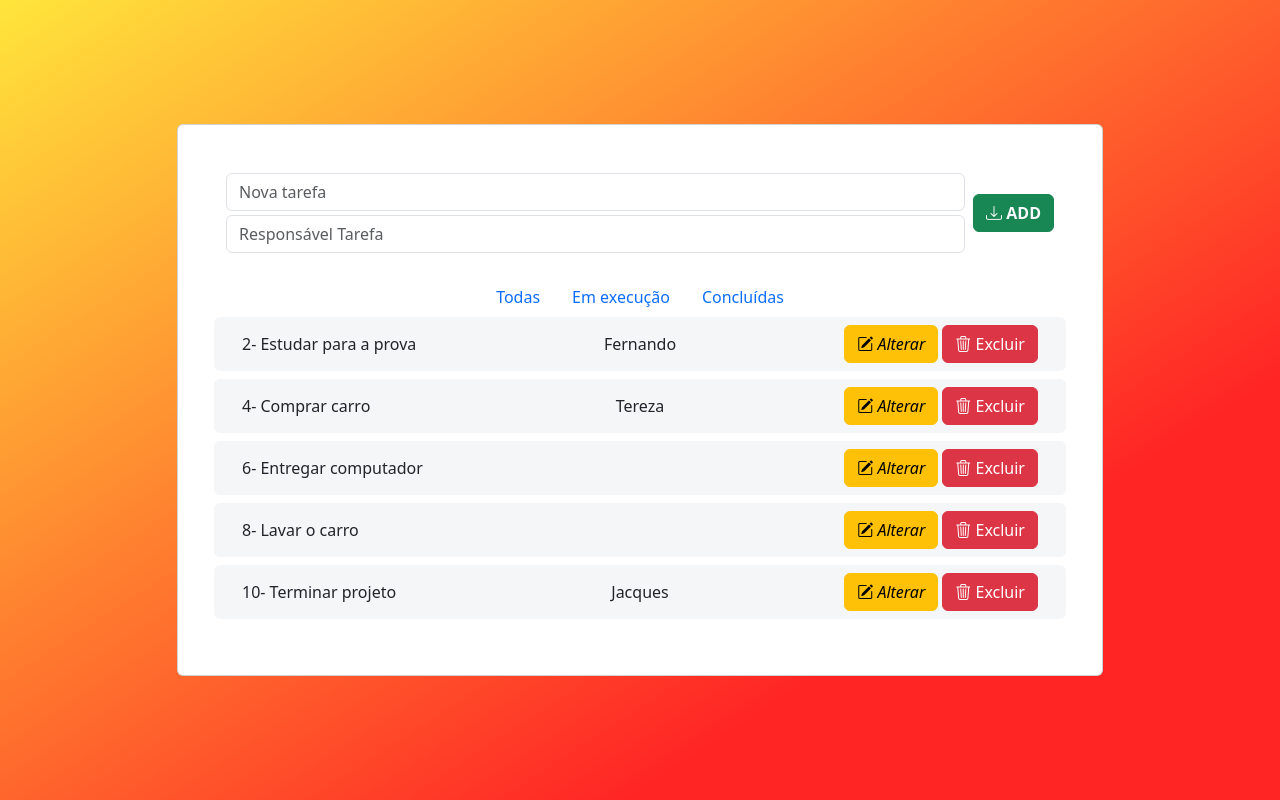
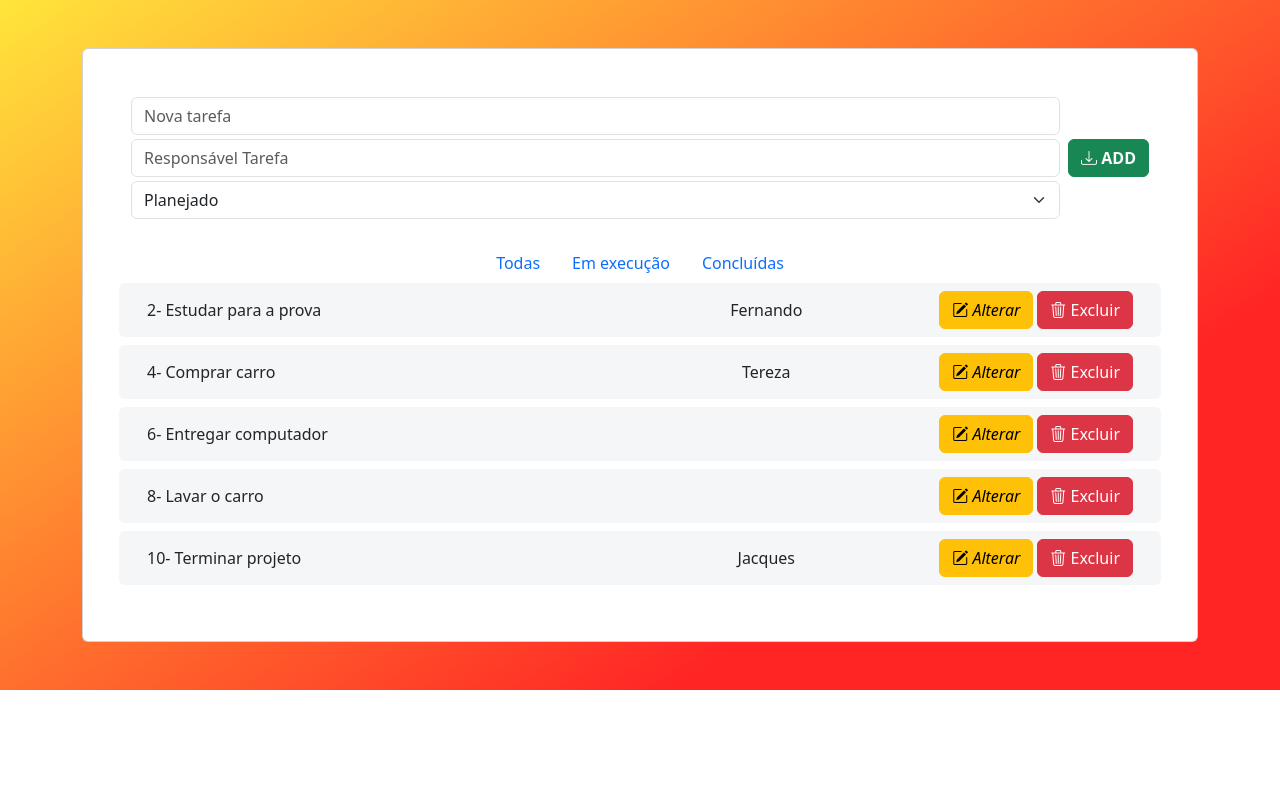
Before and after one commit to marcelodanelon/aplicationSQL, a PHP site: page / in a window 1280 px wide. Run offline with PHP 8.4, Linux system fonts and the light colour scheme; data comes from the database, SQL or seed files in the repository; data that the repository does not hold is empty.

Commit message:
inclusao do campo situacao

```diff
--- a/confirmar-alteracao.php
+++ b/confirmar-alteracao.php
@@ -2,10 +2,11 @@
     $id = $_POST["id"];
     $descricao = $_POST["descricao"];
     $responsavel = $_POST["responsavel"];
+    $situacao = $_POST["situacao"];
 
     include_once "conexao.php";
 
-    $sqlAlterar = "update t_tarefas set descricao='$descricao',responsavel='$responsavel' where id=$id;";
+    $sqlAlterar = "update t_tarefas set descricao='$descricao',responsavel='$responsavel',situacao='$situacao' where id=$id;";
 
     mysqli_query($conexao, $sqlAlterar);
 
--- a/header.php
+++ b/header.php
@@ -22,9 +22,9 @@
 </head>
 
 <body>
-    <section class="vh-100 fundo">
+    <section class="vh-700 fundo">
         <div class="container py-5 h-100">
             <div class="row d-flex justify-content-center align-items-center h-100">
-                <div class="col col-xl-10">
+                <div class="col col-xl-20">
                     <div class="card">
                         <div class="card-body p-5">
--- a/index.php
+++ b/index.php
@@ -5,6 +5,11 @@
                                 <div class="form-outline flex-fill">
                                     <input type="text" id="form2" class="form-control" placeholder="Nova tarefa" name="tarefa">
                                     <input type="text" id="form2" class="form-control mt-1" placeholder="Responsável Tarefa" name="responsavel">
+                                    <select class="form-select mt-1" name="situacao" aria-label="Default select example">
+                                        <option value="Planejado">Planejado</option>
+                                        <option value="Em Andamento">Em Andamento</option>
+                                        <option value="Concluído">Concluído</option>
+                                    </select>
                                 </div>
                                 <button type="submit" class="btn btn-success ms-2 text-light fw-bold"><i class="bi bi-download"></i> ADD</button>
                             </form>
@@ -30,11 +35,15 @@
                                 while ($umaTarefa = mysqli_fetch_assoc($todasAsTarefas)) {
                                 ?>
                                     <div class="row list-group-item d-flex align-items-center border-0 mb-2 rounded fundo-cinza justify-content-between">
-                                        <div class="col-4"><?php echo $umaTarefa['id']."-"; ?>
+                                        <div class="col-3">
+                                            <?php echo $umaTarefa['id']."-"; ?>
                                             <?php echo $umaTarefa['descricao']; ?>
                                         </div>
-                                        <div class="col-4 d-flex justify-content-center"><?php echo $umaTarefa['responsavel']; ?></div>
-                                        <div class="col-4 d-flex justify-content-end">
+                                        <div class="col-3 d-flex justify-content-center">
+                                            <?php echo $umaTarefa['situacao']; ?>
+                                        </div>
+                                        <div class="col-3 d-flex justify-content-center"><?php echo $umaTarefa['responsavel']; ?></div>
+                                        <div class="col-3 d-flex justify-content-end">
                                             <a class='btn btn-warning me-1' href="alterar-tarefa.php?id=<?php echo $umaTarefa['id']; ?>"><i class="bi bi-pencil-square"> Alterar</i></a>
                                             <a class='btn btn-danger' href="excluir-tarefa.php?id=<?php echo $umaTarefa['id']; ?>"><i class="bi bi-trash3"></i> Excluir</a>
                                         </div>
--- a/inserir-tarefa.php
+++ b/inserir-tarefa.php
@@ -1,10 +1,11 @@
 <?php
     $tarefa = $_POST["tarefa"];
     $responsavel = $_POST["responsavel"];
+    $situacao = $_POST["situacao"];
 
     include "conexao.php";
 
-    $sqlGravar = "Insert into t_tarefas(descricao, responsavel) values('$tarefa', '$responsavel')";
+    $sqlGravar = "Insert into t_tarefas(descricao, responsavel,situacao) values('$tarefa', '$responsavel', '$situacao')";
 
     mysqli_query($conexao, $sqlGravar);
 
```
Also changed, not shown: alterar-tarefa.php (+14 -0 lines).
